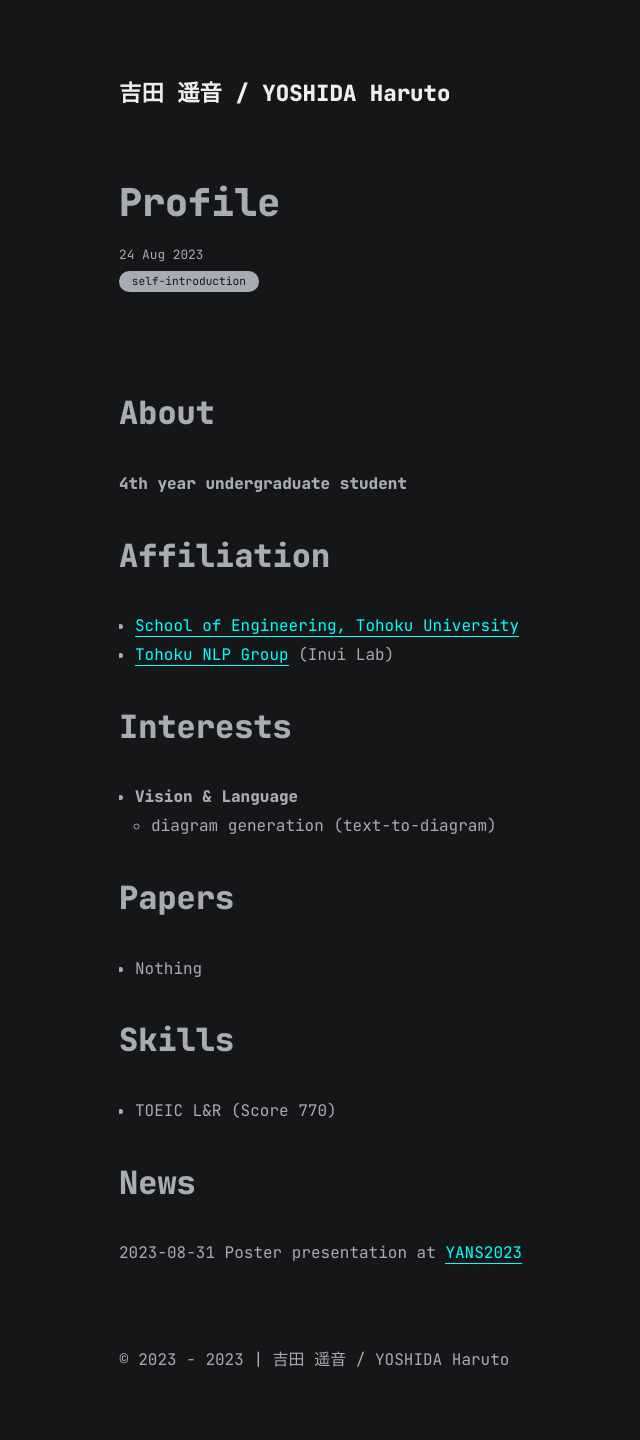
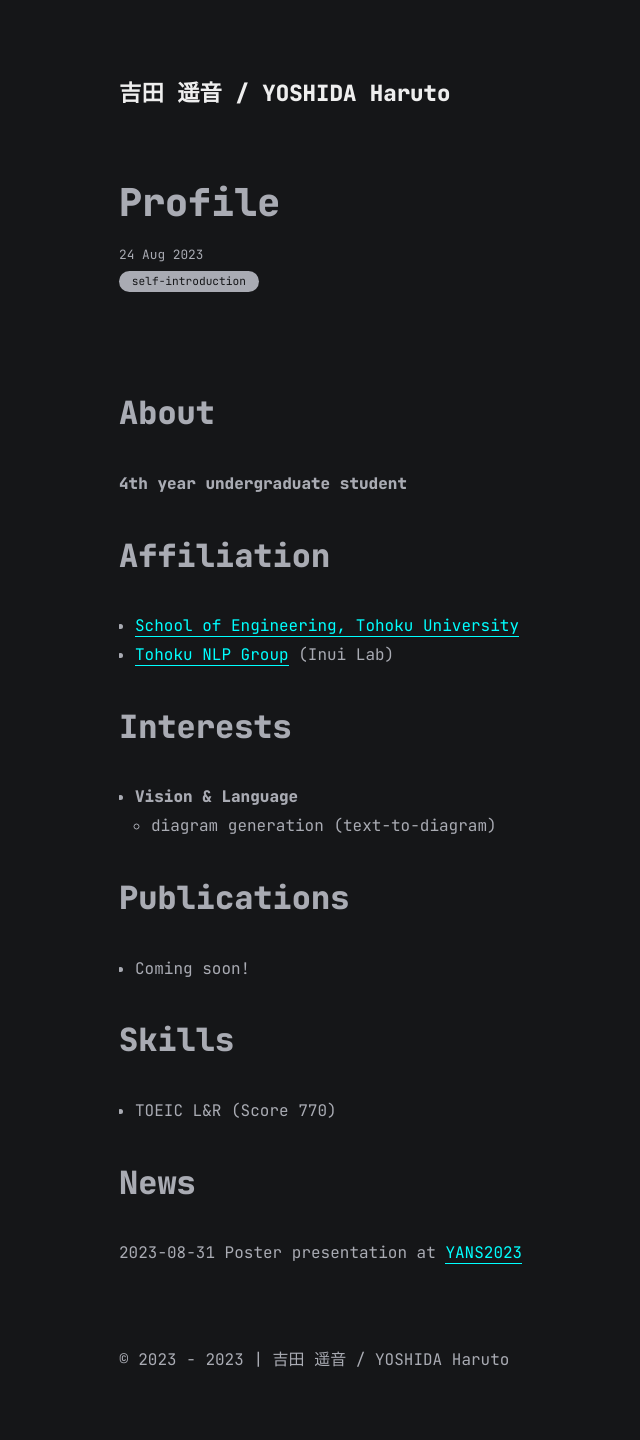
Before and after one commit to haruto2001/haruto2001-cv-old, a Jekyll site: the page built from docs/all_collections/_posts/2023-08-24-profile.md, in a window 1280 px wide. Shown: the whole page, without its empty margins (196-836 px from the left). Built offline with Jekyll 4.4.1, drawn with Linux system fonts in a browser that asks for light colours.

Commit message:
update content

```diff
--- a/docs/all_collections/_posts/2023-08-24-profile.md
+++ b/docs/all_collections/_posts/2023-08-24-profile.md
@@ -22,9 +22,9 @@ categories: ["self-introduction"]
   - diagram generation (text-to-diagram)
 
 
-# Papers
+# Publications
 
-- Nothing
+- Coming soon!
 
 
 # Skills
```
